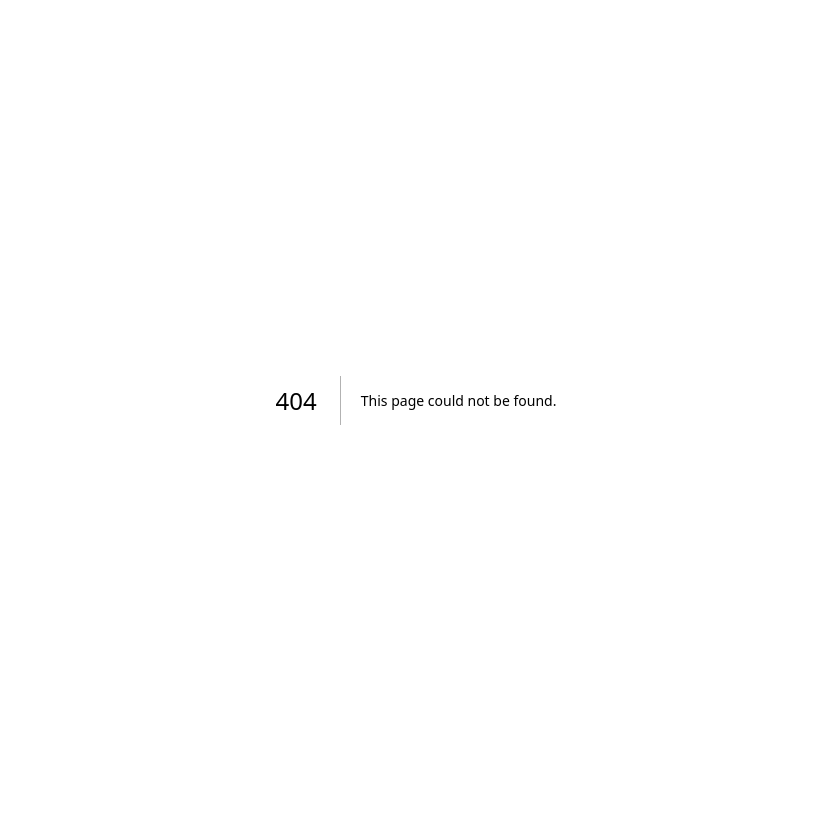
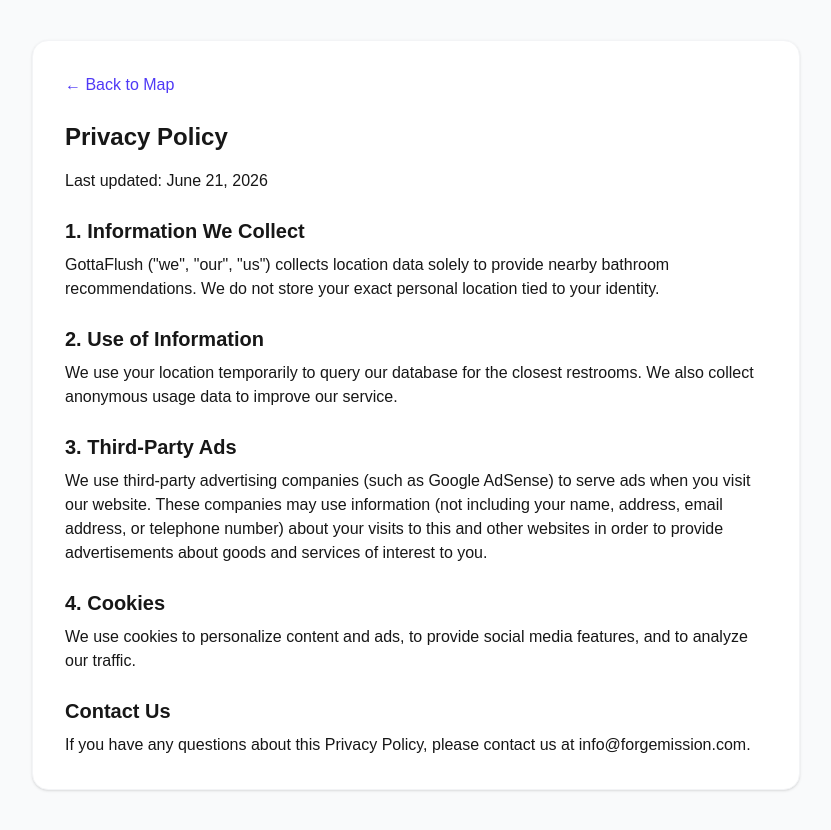
Before and after one commit to samibegg/bathroom-finder-mvp, a Next.js app: page /privacy in a window 1280 px wide. Before the commit this address had no page. Shown: the whole page, without its empty margins (224-1055 px from the left). Before the commit the page ends 800 px from the top, so only its background shows below. Built offline with nearby package versions, Linux system fonts and the light colour scheme.

Commit message:
feat: add Google AdSense prep, Privacy Policy, and Terms of Service

```diff
--- /dev/null
+++ b/app/privacy/page.tsx
@@ -0,0 +1,28 @@
+import Link from "next/link";
+import { Metadata } from "next";
+
+export const metadata: Metadata = {
+  title: "Privacy Policy | GottaFlush",
+};
+
+export default function PrivacyPolicy() {
+  return (
+    <main className="min-h-screen bg-gray-50 flex flex-col items-center py-10 px-4">
+      <div className="w-full max-w-3xl bg-white p-8 rounded-2xl shadow-sm border border-gray-100 prose">
+        <Link href="/" className="text-indigo-600 no-underline font-medium mb-6 block">← Back to Map</Link>
+        <h1 className="text-2xl font-bold mb-4">Privacy Policy</h1>
+        <p>Last updated: June 21, 2026</p>
+        <h2 className="text-xl font-semibold mt-6 mb-2">1. Information We Collect</h2>
+        <p>GottaFlush ("we", "our", "us") collects location data solely to provide nearby bathroom recommendations. We do not store your exact personal location tied to your identity.</p>
+        <h2 className="text-xl font-semibold mt-6 mb-2">2. Use of Information</h2>
+        <p>We use your location temporarily to query our database for the closest restrooms. We also collect anonymous usage data to improve our service.</p>
+        <h2 className="text-xl font-semibold mt-6 mb-2">3. Third-Party Ads</h2>
+        <p>We use third-party advertising companies (such as Google AdSense) to serve ads when you visit our website. These companies may use information (not including your name, address, email address, or telephone number) about your visits to this and other websites in order to provide advertisements about goods and services of interest to you.</p>
+        <h2 className="text-xl font-semibold mt-6 mb-2">4. Cookies</h2>
+        <p>We use cookies to personalize content and ads, to provide social media features, and to analyze our traffic.</p>
+        <h2 className="text-xl font-semibold mt-6 mb-2">Contact Us</h2>
+        <p>If you have any questions about this Privacy Policy, please contact us at info@forgemission.com.</p>
+      </div>
+    </main>
+  );
+}
--- /dev/null
+++ b/app/terms/page.tsx
@@ -0,0 +1,26 @@
+import Link from "next/link";
+import { Metadata } from "next";
+
+export const metadata: Metadata = {
+  title: "Terms of Service | GottaFlush",
+};
+
+export default function TermsOfService() {
+  return (
+    <main className="min-h-screen bg-gray-50 flex flex-col items-center py-10 px-4">
+      <div className="w-full max-w-3xl bg-white p-8 rounded-2xl shadow-sm border border-gray-100 prose">
+        <Link href="/" className="text-indigo-600 no-underline font-medium mb-6 block">← Back to Map</Link>
+        <h1 className="text-2xl font-bold mb-4">Terms of Service</h1>
+        <p>Last updated: June 21, 2026</p>
+        <h2 className="text-xl font-semibold mt-6 mb-2">1. Acceptance of Terms</h2>
+        <p>By accessing and using GottaFlush, you accept and agree to be bound by the terms and provision of this agreement.</p>
+        <h2 className="text-xl font-semibold mt-6 mb-2">2. Description of Service</h2>
+        <p>GottaFlush provides a crowdsourced directory of public restrooms. We do not guarantee the accuracy, cleanliness, or availability of any restroom listed.</p>
+        <h2 className="text-xl font-semibold mt-6 mb-2">3. User Contributions</h2>
+        <p>Users may submit door codes and reviews. By submitting content, you grant us a non-exclusive, royalty-free license to use, reproduce, and distribute your content.</p>
+        <h2 className="text-xl font-semibold mt-6 mb-2">4. Disclaimer of Warranties</h2>
+        <p>The service is provided "as is". We make no warranties, expressed or implied, and hereby disclaim all other warranties.</p>
+      </div>
+    </main>
+  );
+}
--- /dev/null
+++ b/components/AdBanner.tsx
@@ -0,0 +1,37 @@
+"use client";
+
+import { useEffect } from "react";
+
+interface AdBannerProps {
+  dataAdSlot: string;
+  dataAdFormat: string;
+  dataFullWidthResponsive: boolean;
+}
+
+export default function AdBanner({
+  dataAdSlot,
+  dataAdFormat,
+  dataFullWidthResponsive,
+}: AdBannerProps) {
+  useEffect(() => {
+    try {
+      // @ts-ignore
+      (window.adsbygoogle = window.adsbygoogle || []).push({});
+    } catch (err: any) {
+      console.error("AdSense error:", err.message);
+    }
+  }, []);
+
+  return (
+    <div className="w-full flex justify-center my-4 overflow-hidden">
+      <ins
+        className="adsbygoogle"
+        style={{ display: "block", width: "100%" }}
+        data-ad-client={process.env.NEXT_PUBLIC_ADSENSE_PUB_ID}
+        data-ad-slot={dataAdSlot}
+        data-ad-format={dataAdFormat}
+        data-full-width-responsive={dataFullWidthResponsive.toString()}
+      />
+    </div>
+  );
+}
```
